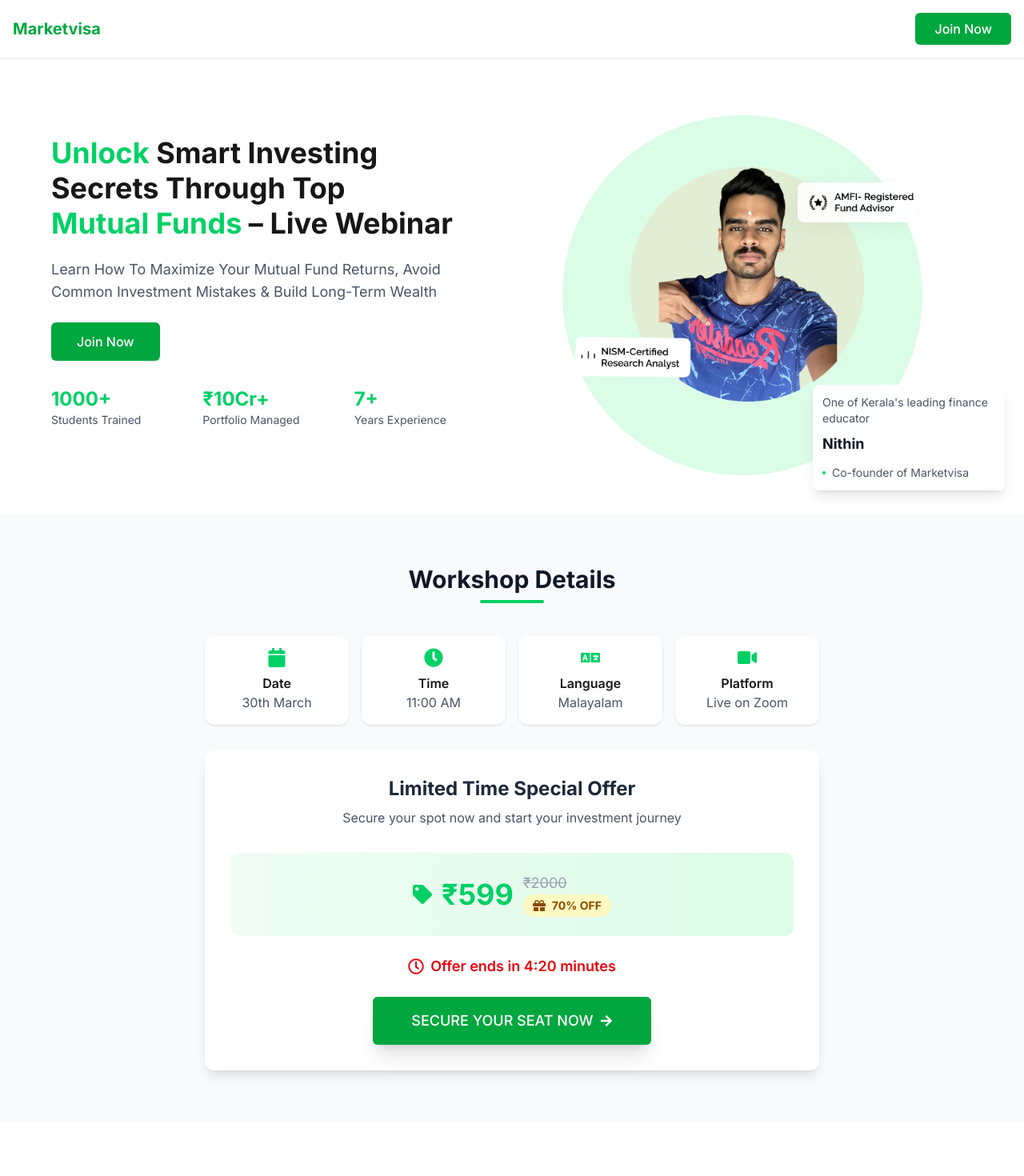
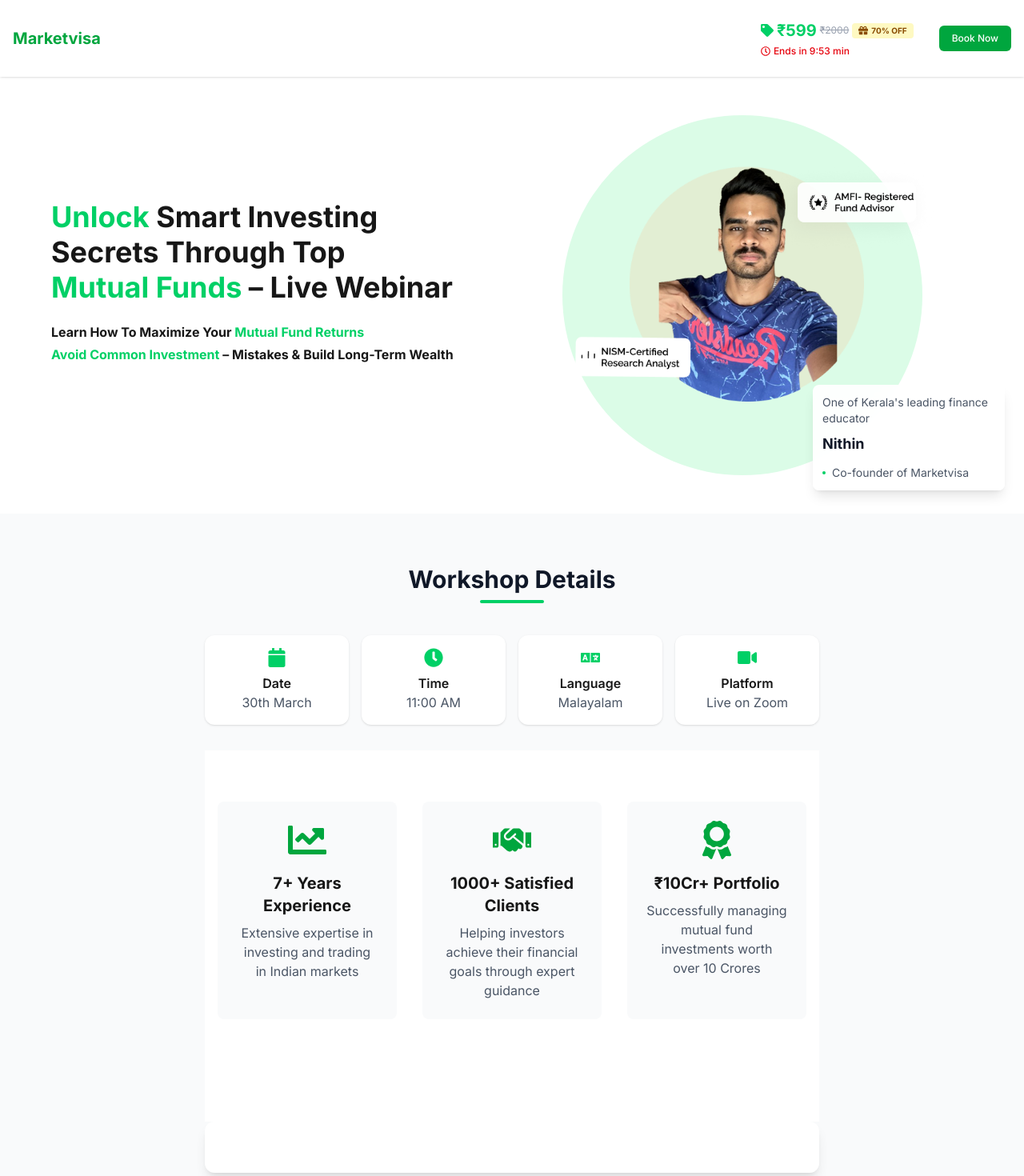
Before and after one commit to museofliberty/course_page, a Next.js app: page / in a window 1280 px wide. Shown: the top 1470 px of the page at 80% size. Built offline with nearby package versions, Linux system fonts and the light colour scheme.

Commit message:
fix contents

```diff
--- a/src/app/layout.tsx
+++ b/src/app/layout.tsx
@@ -8,7 +8,7 @@
 const inter = Inter({ subsets: ["latin"] });
 
 export const metadata: Metadata = {
-  title: "Learnn - Financial Education Platform",
+  title: "MarketVisa",
   description: "Transform your financial future with expert-led courses",
 };
 
--- a/src/components/layout/Header.tsx
+++ b/src/components/layout/Header.tsx
@@ -1,126 +1,110 @@
 'use client';
-import { useState } from 'react';
+import { useEffect, useState } from 'react';
 import Link from 'next/link';
-import { FaBars, FaTimes } from 'react-icons/fa';
+import { FaBars, FaTimes, FaClock, FaRegClock, FaTag, FaGift } from 'react-icons/fa';
 import Button from '../common/Button';
 import PaymentModal from '../common/PaymentModal';
 
 export default function Header() {
   const [isMenuOpen, setIsMenuOpen] = useState(false);
   const [showModal, setShowModal] = useState(false);
+  const [timeLeft, setTimeLeft] = useState({ minutes: 9, seconds: 59 });
 
-  // const scrollToSection = (sectionId: string) => {
-  //   const section = document.getElementById(sectionId);
-  //   if (section) {
-  //     const headerOffset = 80;
-  //     const elementPosition = section.getBoundingClientRect().top;
-  //     const offsetPosition = elementPosition + window.pageYOffset - headerOffset;
+  useEffect(() => {
+    const timer = setInterval(() => {
+      setTimeLeft(prev => {
+        if (prev.seconds > 0) {
+          return { ...prev, seconds: prev.seconds - 1 };
+        } else if (prev.minutes > 0) {
+          return { minutes: prev.minutes - 1, seconds: 59 };
+        } else {
+          clearInterval(timer);
+          return { minutes: 0, seconds: 0 };
+        }
+      });
+    }, 1000);
 
-  //     window.scrollTo({
-  //       top: offsetPosition,
-  //       behavior: 'smooth'
-  //     });
-  //     setIsMenuOpen(false);
-  //   }
-  // };
-
-  const navLinks = [
-    { id: 'join', label: 'Workshop Details' },
-    { id: 'benefits', label: 'Benefits' },
-    { id: 'courses', label: 'Course Details' },
-  ];
-  console.log(isMenuOpen,"xxx")
+    return () => clearInterval(timer);
+  }, []);
 
   return (
     <>
       <header className="fixed top-0 left-0 right-0 z-50 bg-white shadow-sm">
-        <nav className="container mx-auto px-4 py-4">
-          <div className="flex items-center justify-between">
+        <nav className="container mx-auto px-4 py-4 flex items-center justify-between">
           <Link href="/" className="text-xl font-bold text-green-600">
             Marketvisa
           </Link>
 
           {/* Desktop Navigation */}
-            <div className="hidden md:flex items-center space-x-8">
-              {/* {navLinks.map(({ id, label }) => (
-                <button
-                  key={label}
-                  // onClick={() => scrollToSection(id)}
-                  className="text-gray-600 hover:text-green-600 transition-colors cursor-pointer"
-                >
-                  {label}
-                </button>
-              ))} */}
+          <div className="hidden md:flex items-center space-x-6">
+          <div className="p-2 rounded-lg flex flex-col items-start gap-1">
+  <div className="flex items-center gap-1">
+    <FaTag className="w-4 h-4 text-[#00D066]" />
+    <span className="text-xl font-bold text-[#00D066]">₹599</span> <span className="text-xs text-gray-400 line-through">₹2000</span>
+  <span className="bg-yellow-100 text-yellow-800 text-[10px] font-bold px-2 py-0.5 rounded flex items-center gap-1">
+    <FaGift className="w-3 h-3" /> 70% OFF
+  </span>
+  </div>
+
+  <div className="flex items-center gap-1 text-red-600 text-xs font-medium">
+    <FaRegClock className="w-3 h-3" />
+    <p>Ends in {timeLeft.minutes}:{timeLeft.seconds.toString().padStart(2, '0')} min</p>
+  </div>
+</div>
+
             <Button
               onClick={() => setShowModal(true)}
-                className="bg-green-600 hover:bg-green-700 text-white px-6 py-2 rounded-md"
+              className="bg-green-600 hover:bg-green-700 text-white px-4 py-1 text-xs rounded"
             >
-                Join Now
+              Book Now
             </Button>
           </div>
 
-            {/* Mobile Menu Button */}
-            {/* <button
-              className="md:hidden p-2 text-gray-600 hover:text-green-600 transition-colors"
-              onClick={() => setIsMenuOpen(!isMenuOpen)}
-              aria-label="Toggle menu"
+          {/* Mobile Button */}
+          <div className="flex items-center justify-between md:hidden p-2">
+  <div className="flex flex-col space-y-0.5 mr-2">
+    <div className="flex items-center gap-1">
+      <FaTag className="w-2.5 h-2.5 text-[#00D066]" />
+      <span className="text-[10px] font-bold text-[#00D066]">₹599</span>
+      <div className="flex items-center gap-1">
+      <span className="text-[8px] text-gray-400 line-through">₹2000</span>
+      <span className="bg-yellow-100 text-yellow-800 text-[7px] font-bold px-1 py-0.5 rounded flex items-center gap-1">
+        <FaGift className="w-2.5 h-2.5" /> 70% OFF
+      </span>
+    </div>
+    </div>
+
+    <div className="flex items-center gap-1 text-red-600 text-[8px] font-medium">
+      <FaRegClock className="w-2.5 h-2.5" />
+      <p>
+        Ends in {timeLeft.minutes}:
+        {timeLeft.seconds.toString().padStart(2, "0")} min
+      </p>
+    </div>
+  </div>
+
+  <Button
+    className="bg-green-600 hover:bg-green-700 text-white text-[9px] px-2 py-1 rounded"
+    onClick={() => setShowModal(true)}
   >
-              {isMenuOpen ? <FaTimes size={24} /> : <FaBars size={24} />}
-            </button> */}
-            <Button
-               className="md:hidden bg-green-600 hover:bg-green-700 text-white px-6 py-2 rounded-md"
-                onClick={() => {
-                  setIsMenuOpen(false);
-                }}
-              >
-                Join Now
+    Book Now
   </Button>
 </div>
 
-          {/* Mobile Navigation */}
-          <div
-            className={`
-              md:hidden fixed inset-x-0 top-[73px] bg-white border-t border-gray-100
-              transition-all duration-300 ease-in-out transform
-              ${isMenuOpen ? 'translate-y-0 opacity-100' : '-translate-y-full opacity-0'}
-            `}
+
+
+
+
+          {/* <Button
+            className="md:hidden bg-green-600 hover:bg-green-700 text-white px-4 py-2 rounded-md"
+            onClick={() => setShowModal(true)}
           >
-            <div className="container mx-auto px-4 py-4 flex flex-col space-y-4">
-              {/* {navLinks.map(({ id, label }) => (
-                <button
-                  key={label}
-                  // onClick={() => scrollToSection(id)}
-                  className="text-gray-600 hover:text-green-600 transition-colors py-2 text-left"
-                >
-                  {label}
-                </button>
-              ))} */}
-              <Button
-                className="w-full bg-green-600 hover:bg-green-700 text-white px-6 py-2 rounded-md"
-                onClick={() => {
-                  setIsMenuOpen(false);
-                }}
-              >
-                Join Nowss
-              </Button>
-            </div>
-          </div>
+            Join Now
+          </Button> */}
         </nav>
-
-        {/* Overlay for mobile menu */}
-        {isMenuOpen && (
-          <div
-            className="md:hidden fixed inset-0 bg-black/20 z-40"
-            onClick={() => setIsMenuOpen(false)}
-            aria-hidden="true"
-          />
-        )}
       </header>
 
-      <PaymentModal
-        isOpen={showModal}
-        onClose={() => setShowModal(false)}
-      />
+      <PaymentModal isOpen={showModal} onClose={() => setShowModal(false)} />
     </>
   );
 }
--- a/src/components/sections/Courses.tsx
+++ b/src/components/sections/Courses.tsx
@@ -136,7 +136,7 @@
       <section className="py-12 sm:py-16 bg-gradient-to-b from-white to-gray-50">
         <div className="container mx-auto px-4">
           <div className="text-center mb-8 sm:mb-12">
-            <h2 className="text-2xl sm:text-3xl font-bold mb-3 sm:mb-4">Why Choose Us?</h2>
+            <h2 className="text-2xl sm:text-3xl font-bold mb-3 sm:mb-4">Why Join This Webinar?</h2>
             {/* <p className="text-2xl sm:text-3xl font-bold bg-gradient-to-r from-green-600 to-green-500 bg-clip-text text-transparent mb-3 sm:mb-4">
               Master Mutual Fund Investing
             </p>
@@ -231,7 +231,7 @@
           <div className="mb-12 sm:mb-16">
             <div className="text-center mb-8 sm:mb-12">
               <h2 className="text-2xl sm:text-3xl font-bold text-gray-900 mb-3 sm:mb-4">
-                All Your Mutual Fund Doubts Sorted in 2-3 Hours
+                Get Your Mutual Fund Related Doubts Sorted in 2-3 Hours
               </h2>
               {/* <p className="text-lg sm:text-xl text-gray-600 max-w-2xl mx-auto">
                 Get clear answers to the most common questions about mutual fund investing
@@ -266,48 +266,18 @@
               ))}
             </div>
           </div>
+          <div  className="flex justify-center">
+          <Button
+                  variant="primary"
+                  size="lg"
+                  onClick={() => setShowModal(true)}
+                  className="w-full md:w-auto px-12 py-4 text-lg font-bold shadow-xl hover:shadow-2xl hover:scale-105 transition-all flex items-center justify-center gap-2 bg-[#00D066]"
+                >
+                  Book your slot and get one of our premium paid features for free.
+                  <FaArrowRight className="w-4 h-4" />
+                </Button>
+          </div>
 
-          {/* Pricing Card */}
-          <div className="mt-16 max-w-md mx-auto bg-white rounded-xl shadow-lg overflow-hidden">
-            <div className="bg-green-600 text-white p-6 text-center">
-              <h3 className="text-2xl font-bold mb-2">Special Launch Offer</h3>
-              <p className="opacity-90">Limited Time Only</p>
-            </div>
-            <div className="p-6">
-              <div className="flex justify-center items-center gap-4 mb-6">
-                <span className="text-4xl font-bold text-green-600">₹599</span>
-                <span className="text-xl text-gray-500 line-through">₹2000</span>
-                <span className="bg-yellow-100 text-yellow-800 text-sm font-semibold px-2.5 py-0.5 rounded">
-                  70% OFF
-                </span>
-              </div>
-              <ul className="space-y-3 mb-6">
-                <li className="flex items-center gap-2">
-                  <span className="text-green-600">✓</span>
-                  <span>Live Interactive Session</span>
-                </li>
-                <li className="flex items-center gap-2">
-                  <span className="text-green-600">✓</span>
-                  <span>Q&A Session</span>
-                </li>
-                <li className="flex items-center gap-2">
-                  <span className="text-green-600">✓</span>
-                  <span>Session Recording Access</span>
-                </li>
-                <li className="flex items-center gap-2">
-                  <span className="text-green-600">✓</span>
-                  <span>Exclusive Study Materials</span>
-                </li>
-              </ul>
-              <Button
-                variant="primary"
-                className="w-full hover:shadow-lg transition-shadow text-lg py-4"
-                onClick={() => setShowModal(true)}
-              >
-                BOOK YOUR SLOT NOW
-              </Button>
-            </div>
-          </div>
         </div>
       </section>
 
--- a/src/components/sections/Hero.tsx
+++ b/src/components/sections/Hero.tsx
@@ -6,9 +6,10 @@
 import PaymentButton from '../payment/PaymentButton';
 import { FaClock, FaCalendar, FaLanguage, FaVideo, FaGift, FaRegClock, FaTag, FaArrowRight } from 'react-icons/fa';
 import PaymentModal from '../common/PaymentModal';
+import WhyChooseUs from './WhyChooseUs';
 
 export default function Hero() {
-  const [timeLeft, setTimeLeft] = useState({ minutes: 4, seconds: 26 });
+  const [timeLeft, setTimeLeft] = useState({ minutes: 9, seconds: 59 });
   const [showModal, setShowModal] = useState(false);
   const [isLoading, setIsLoading] = useState(false);
   const [error, setError] = useState<string>('');
@@ -92,23 +93,30 @@
                 </div>
 
                 {/* Subheading */}
-                <p className="text-gray-600 text-lg max-w-xl">
-                  Learn How To Maximize Your Mutual Fund Returns, Avoid Common Investment Mistakes & Build Long-Term Wealth
-                </p>
+
+                <div className="space-y-1">
+                  <h1 className="text-1xl lg:text-1xl font-bold">
+                  Learn How To Maximize Your <span className="text-[#00D066]"> Mutual Fund Returns</span>
+                  </h1>
+
+                  <h1 className="text-1xl lg:text-1xl font-bold">
+                    <span className="text-[#00D066]"> Avoid Common Investment </span> – Mistakes & Build Long-Term Wealth
+                  </h1>
+                </div>
 
                 {/* CTA Button */}
-                <div className="flex items-center gap-4">
+                {/* <div className="flex items-center gap-4">
                   <Button
                     variant="primary"
                     className="px-8 py-3 text-base bg-[#00D066] hover:bg-[#00B056] rounded-md"
                     onClick={() => setShowModal(true)}
                   >
-                    Join Now
+
                   </Button>
-                </div>
+                </div> */}
 
                 {/* Stats in a row */}
-                <div className="grid grid-cols-3 gap-6 mt-8">
+                {/* <div className="grid grid-cols-3 gap-6 mt-8">
                   <div>
                     <h3 className="text-2xl font-bold text-[#00D066]">1000+</h3>
                     <p className="text-gray-600 text-sm">Students Trained</p>
@@ -121,7 +129,7 @@
                     <h3 className="text-2xl font-bold text-[#00D066]">7+</h3>
                     <p className="text-gray-600 text-sm">Years Experience</p>
                   </div>
-                </div>
+                </div> */}
               </div>
 
               {/* Right Image */}
@@ -198,21 +206,23 @@
                 <p className="text-gray-600">Live on Zoom</p>
               </div>
             </div>
+                 <WhyChooseUs />
+
 
             {/* Price and CTA Section */}
             <div className="bg-white p-8 rounded-xl shadow-lg">
-              <div className="text-center mb-8">
+              {/* <div className="text-center mb-8">
                 <h3 className="text-2xl font-bold text-gray-800 mb-2">
                   Limited Time Special Offer
                 </h3>
                 <p className="text-gray-600">
                   Secure your spot now and start your investment journey
                 </p>
-              </div>
+              </div> */}
 
-              <div className="flex flex-col items-center space-y-6">
+              {/* <div className="flex flex-col items-center space-y-6"> */}
                 {/* Price Display */}
-                <div className="bg-gradient-to-r from-green-50 to-green-100 p-6 rounded-xl w-full">
+                {/* <div className="bg-gradient-to-r from-green-50 to-green-100 p-6 rounded-xl w-full">
                   <div className="flex items-center justify-center gap-4">
                     <div className="flex items-center gap-3">
                       <FaTag className="w-6 h-6 text-[#00D066]" />
@@ -226,29 +236,29 @@
                       </div>
                     </div>
                   </div>
-                </div>
+                </div> */}
 
                 {/* Timer Display */}
-                <div className="w-full">
+                {/* <div className="w-full">
                   <div className="flex items-center justify-center gap-2 text-red-600">
                     <FaRegClock className="w-5 h-5" />
                     <p className="font-semibold text-lg">
                       Offer ends in {timeLeft.minutes}:{timeLeft.seconds.toString().padStart(2, '0')} minutes
                     </p>
                   </div>
-                </div>
+                </div> */}
 
                 {/* CTA Button */}
-                <Button
+                {/* <Button
                   variant="primary"
                   size="lg"
                   onClick={() => setShowModal(true)}
                   className="w-full md:w-auto px-12 py-4 text-lg font-bold shadow-xl hover:shadow-2xl hover:scale-105 transition-all flex items-center justify-center gap-2 bg-[#00D066]"
                 >
-                  SECURE YOUR SEAT NOW
+                  Book Now
                   <FaArrowRight className="w-4 h-4" />
-                </Button>
-              </div>
+                </Button> */}
+              {/* </div> */}
             </div>
           </div>
         </div>
--- a/src/components/sections/WhyChooseUs.tsx
+++ b/src/components/sections/WhyChooseUs.tsx
@@ -7,11 +7,11 @@
     title: "7+ Years Experience",
     description: "Extensive expertise in investing and trading in Indian markets"
   },
-  {
-    icon: FaUserGraduate,
-    title: "AMFI Registered",
-    description: "Certified Mutual Fund Advisor with deep understanding of market dynamics"
-  },
+  // {
+  //   icon: FaUserGraduate,
+  //   title: "AMFI Registered",
+  //   description: "Certified Mutual Fund Advisor with deep understanding of market dynamics"
+  // },
   {
     icon: FaHandshake,
     title: "1000+ Satisfied Clients",
@@ -28,15 +28,8 @@
   return (
     <section className="py-12 lg:py-16 bg-white">
       <div className="container mx-auto px-4">
-        <div className="text-center mb-12 lg:mb-16">
-          <h2 className="text-2xl lg:text-3xl font-bold mb-3">Why Learn From Us?</h2>
-          <p className="text-base lg:text-xl text-gray-600">
-            Expert guidance from Kerala's leading finance educator
-          </p>
-        </div>
 
-        {/* Achievements Grid */}
-        <div className="grid grid-cols-1 md:grid-cols-2 lg:grid-cols-4 gap-6 lg:gap-8 mb-12 lg:mb-16">
+        <div className="grid grid-cols-1 md:grid-cols-2 lg:grid-cols-3 gap-6 lg:gap-8 mb-12 lg:mb-16 justify-center">
   {achievements.map((achievement, index) => (
     <div key={index} className="bg-gray-50 rounded-lg p-5 lg:p-6 text-center">
       <achievement.icon className="w-10 h-10 lg:w-12 lg:h-12 text-green-600 mx-auto mb-3 lg:mb-4" />
@@ -46,17 +39,8 @@
   ))}
 </div>
 
-        {/* Trust Indicators */}
-        <div className="mt-8 text-center">
-          <p className="text-base lg:text-lg text-gray-600 mb-4">Trusted by professionals across Kerala</p>
-          <div className="flex flex-col md:flex-row justify-center items-center gap-4 md:gap-8 text-gray-400">
-            <span className="text-base lg:text-lg font-semibold">AMFI Registered</span>
-            <span className="hidden md:inline">•</span>
-            <span className="text-base lg:text-lg font-semibold">NISM Certified</span>
-            <span className="hidden md:inline">•</span>
-            <span className="text-base lg:text-lg font-semibold">Marketvisa Co-founder</span>
-          </div>
-        </div>
+
+
       </div>
     </section>
   );
```
Lines whose indentation alone changed are shown as unchanged.
